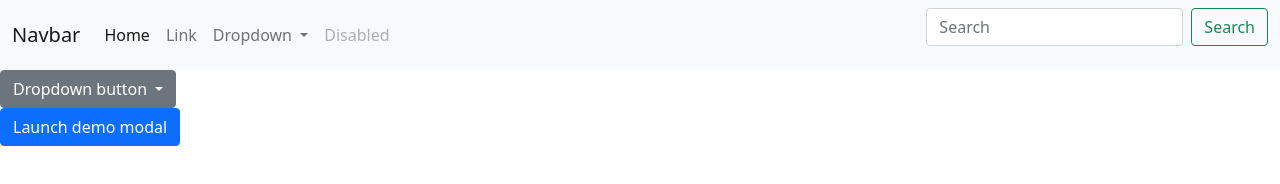
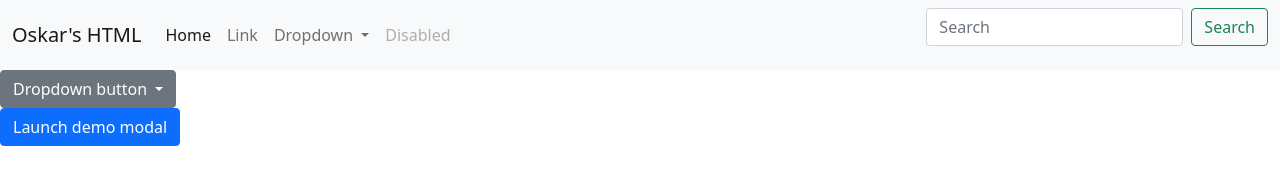
Before and after one commit to ChristophHu/Projekt-1, a plain HTML site: page index.html in a window 1280 px wide. Drawn offline with nearby package versions, Linux system fonts and the light colour scheme.

Commit message:
Update index.html

```diff
--- a/index.html
+++ b/index.html
@@ -9,7 +9,7 @@
 <body>
     <nav class="navbar navbar-expand-lg navbar-light bg-light">
         <div class="container-fluid">
-          <a class="navbar-brand" href="#">Navbar</a>
+          <a class="navbar-brand" href="#">Oskar's HTML</a>
           <button class="navbar-toggler" type="button" data-bs-toggle="collapse" data-bs-target="#navbarSupportedContent" aria-controls="navbarSupportedContent" aria-expanded="false" aria-label="Toggle navigation">
             <span class="navbar-toggler-icon"></span>
           </button>
```
